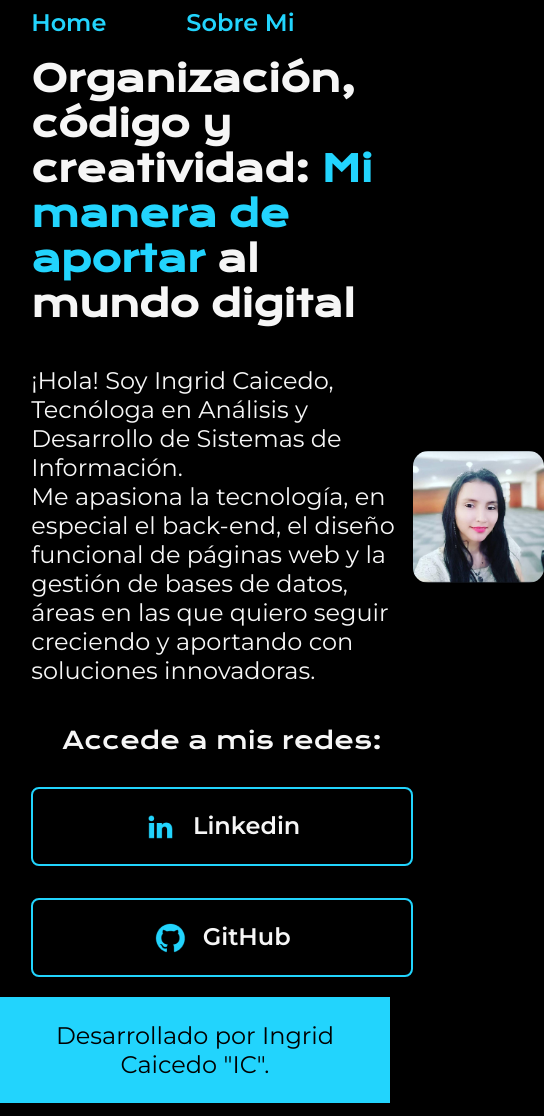
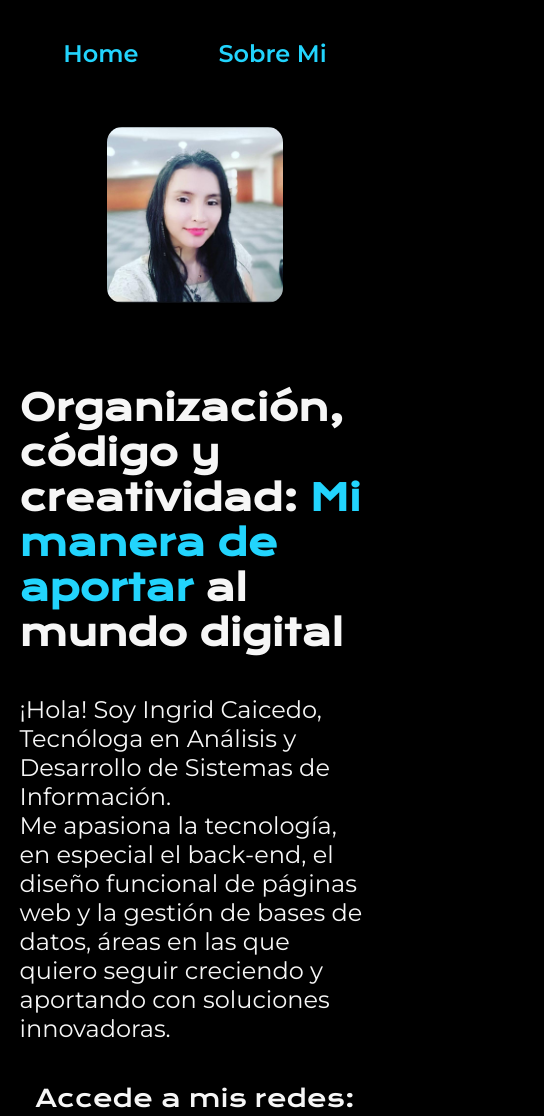
Before and after one commit to JuliethCaicedo/Proyecto_HTML_CSS, a plain HTML site: page index.html in a window 390 px wide. Shown: the top 1116 px of the page, 544 px wide, since content can reach past the window. Drawn offline with nearby package versions, Linux system fonts and the light colour scheme.

Commit message:
HTML y CSS: trabajando con responsividad y publicación de proyectos

```diff
--- a/style/style.css
+++ b/style/style.css
@@ -35,7 +35,7 @@ body {
 
 .header__menu__link{
     font-family: var(--fuente-principal);
-    font-size: 24px;
+    font-size: 1.5rem;
     font-weight: 600;
     color: var(--color-terciario);
     text-decoration: none;
@@ -47,10 +47,11 @@ body {
     align-items: center;
     padding: 5% 8%;
     justify-content: space-between;
+    gap: 82px;
 }
 
 .presentacion__contenido{
-    width: 615px;
+    width: 50%;
     display: flex;
     flex-direction: column;
     gap: 40px;
@@ -58,7 +59,7 @@ body {
 
 .presentacion__contenido__titulo{
     font-family: var(--fuente-secundaria);
-    font-size: 36px;
+    font-size: 2.25rem
 }
 
 .tiulo-resaltado{
@@ -67,7 +68,7 @@ color: var(--color-terciario);
 
 .presentacion__contenido__texto{
     font-family: var(--fuente-principal);
-    font-size: 24px;
+    font-size: 1.5rem;
 }
 
 .presentacion__enlaces{
@@ -80,17 +81,17 @@ color: var(--color-terciario);
 
 .presentacion__enlaces_subtitulo{
     font-family: var(--fuente-secundaria);
-    font-size: 24px;
+    font-size: 1.5rem;
     font-weight: 400;
 }
 
 .presentacion__enlaces__links{
-    width: 378px;
+    width: 50%;
     text-align: center;
     padding: 21.5px 0;
     border-radius: 8px;
     font-family: var(--fuente-principal);
-    font-size: 24px;
+    font-size: 1.5rem;
     font-weight: 600;
     text-decoration: none;
     color: var(--color-secundario);
@@ -105,7 +106,7 @@ color: var(--color-terciario);
 }
 
 .presentacion__imagen__perfil{
-    width: 40%;
+    width: 50%;
     border-radius: 15px;
 }
 
@@ -114,7 +115,27 @@ color: var(--color-terciario);
     color: var(--color-primario);
     font-family: var(--fuente-principal);
     font-weight: 400;
-    font-size: 24px;
+    font-size: 1.5rem;
     text-align: center;
     padding: 24px;
 }
+
+@media (max-width: 1200px){
+
+    .header{
+        padding: 10%;
+    }
+
+    .header__menu{
+        justify-content: center;
+    }
+
+    .presentacion{
+        flex-direction: column-reverse;
+        padding: 5%;
+    }
+
+    .presentacion__contenido{
+        width: auto;
+    }
+}
```
